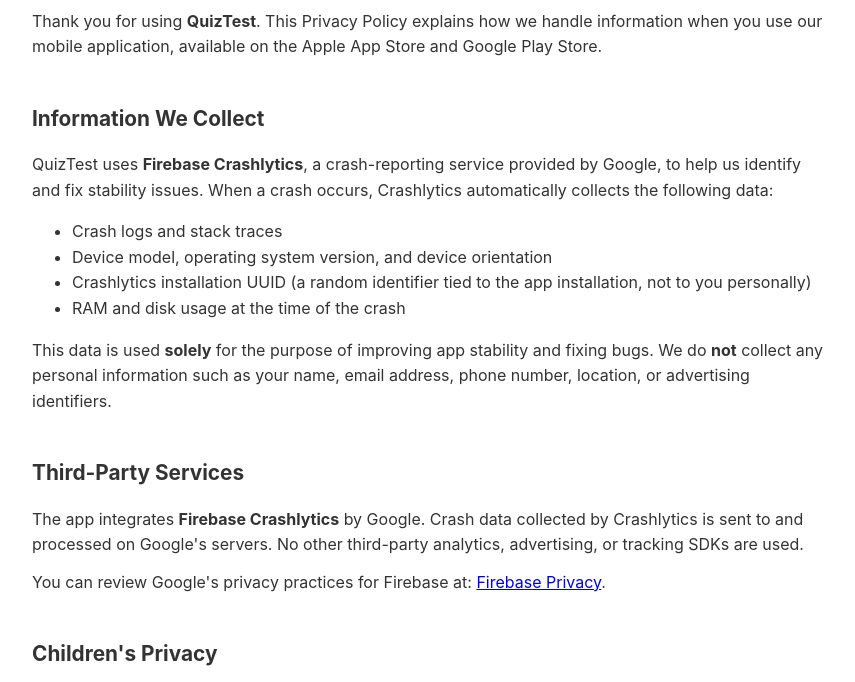
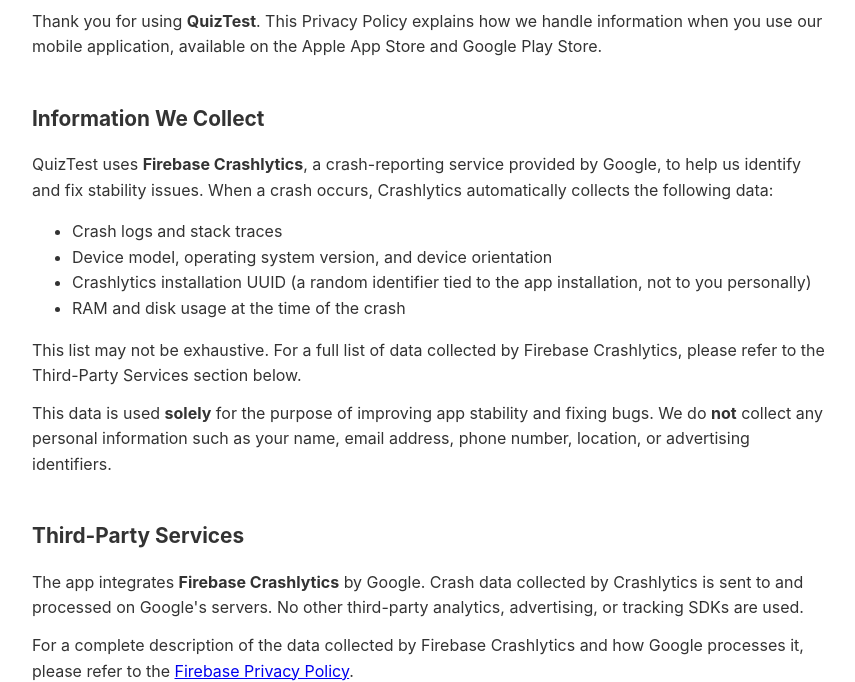
Before and after one commit to QuTe-PL/quiz-test-app-privacy-policy, a plain HTML site: page index.html in a window 1280 px wide. Shown: the part 132-814 px from the top of the page, without its empty margins (208-1063 px from the left). Drawn offline with Linux system fonts and the light colour scheme.

Commit message:
QT-90 | Update privacy policy

```diff
--- a/index.html
+++ b/index.html
@@ -42,6 +42,10 @@
     <li>RAM and disk usage at the time of the crash</li>
   </ul>
   <p>
+    This list may not be exhaustive. For a full list of data collected by Firebase Crashlytics,
+    please refer to the Third-Party Services section below.
+  </p>
+  <p>
     This data is used <strong>solely</strong> for the purpose of improving app stability and
     fixing bugs. We do <strong>not</strong> collect any personal information such as your name,
     email address, phone number, location, or advertising identifiers.
@@ -54,8 +58,9 @@
     advertising, or tracking SDKs are used.
   </p>
   <p>
-    You can review Google's privacy practices for Firebase at:
-    <a href="https://firebase.google.com/support/privacy" target="_blank" rel="noopener">Firebase Privacy</a>.
+    For a complete description of the data collected by Firebase Crashlytics and how Google
+    processes it, please refer to the
+    <a href="https://firebase.google.com/support/privacy" target="_blank" rel="noopener">Firebase Privacy Policy</a>.
   </p>
 
   <h2>Children's Privacy</h2>
```
